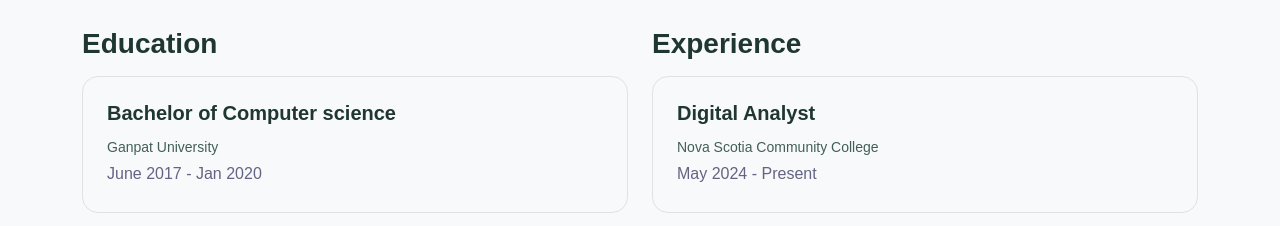
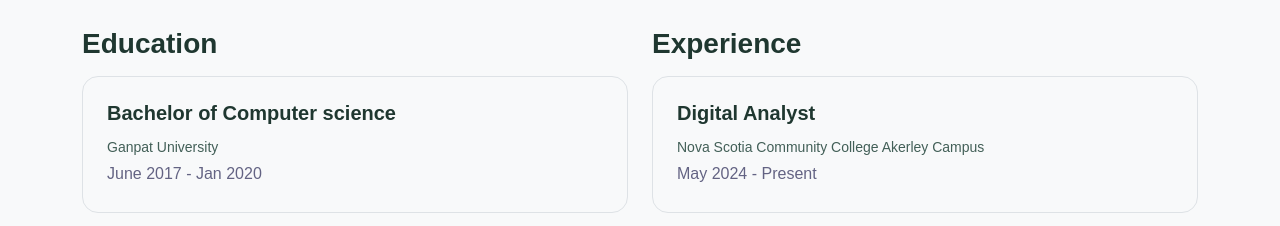
Before and after one commit to Parthik04/phantom, a plain HTML site: page index.html in a window 1280 px wide. Shown: the part 3500-3726 px from the top of the page. Drawn offline with nearby package versions, Linux system fonts and the light colour scheme.

Commit message:
added address

```diff
--- a/index.html
+++ b/index.html
@@ -265,7 +265,8 @@
                         <div class="col-12 mb-3" data-aos="fade-up" data-aos-delay="500">
                             <div class="bg-base p-4 rounded-4 border edu-exp">
                                 <h5>Digital Analyst</h5>
-                                <small class="text-brand">Nova Scotia Community College</small>
+                                <small class="text-brand">Nova Scotia Community College Akerley Campus
+                                </small>
                                 <p class="mb-0">May 2024 - Present</p>
                             </div>
                         </div>
```
